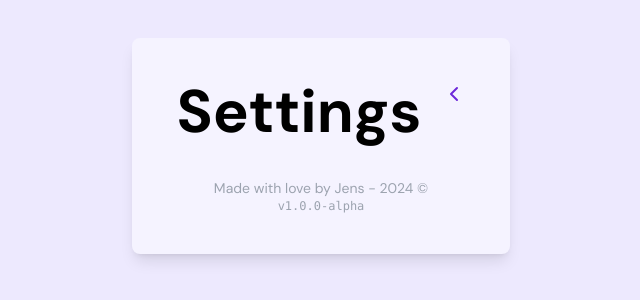
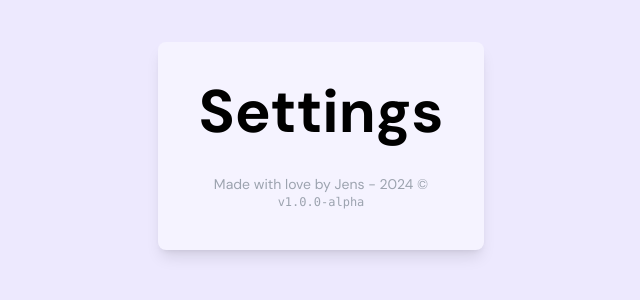
Before and after one commit to jensvdsmct/frontend-todo_2024, a React (Vite) app: page /settings in a window 1280 px wide. Shown: the part 254-554 px from the top of the page, without its empty margins (319-959 px from the left). Built offline with nearby package versions, Linux system fonts and the light colour scheme.

Commit message:
Revert "Merge branch 'feature/todo-local-storage' into develop"
This reverts commit 5f4573fe3a7d11b5d21ab9a7b3877031a8563daf, reversing
changes made to f4256c753927569d3d8ec32feacaa11f3847c477.

```diff
--- a/src/screens/TodoSettings.tsx
+++ b/src/screens/TodoSettings.tsx
@@ -1,23 +1,10 @@
-import { ChevronLeftIcon } from 'lucide-react'
-
 import { AppFooter } from '../components/AppFooter'
 import { AppHeader } from '../components/AppHeader'
-import { Link } from 'react-router-dom'
 
 export const TodoSettings = () => {
   return (
     <div className=" container mx-auto rounded-lg p-10 bg-violet-50 shadow-lg dark:bg-violet-800">
-      <div className="flex justify-between p-1">
-        <AppHeader title={<span>Settings</span>} />
-        <div className="flex justify-end">
-          <Link
-            to="/"
-            className="pl-5 text-violet-700 hover:text-violet-300 dark:text-violet-300 dark:hover:text-violet-700"
-          >
-            <ChevronLeftIcon />
-          </Link>
-        </div>
-      </div>
+      <AppHeader title={<h1>Settings</h1>} />
 
       <div className="flex-1"></div>
 
```
